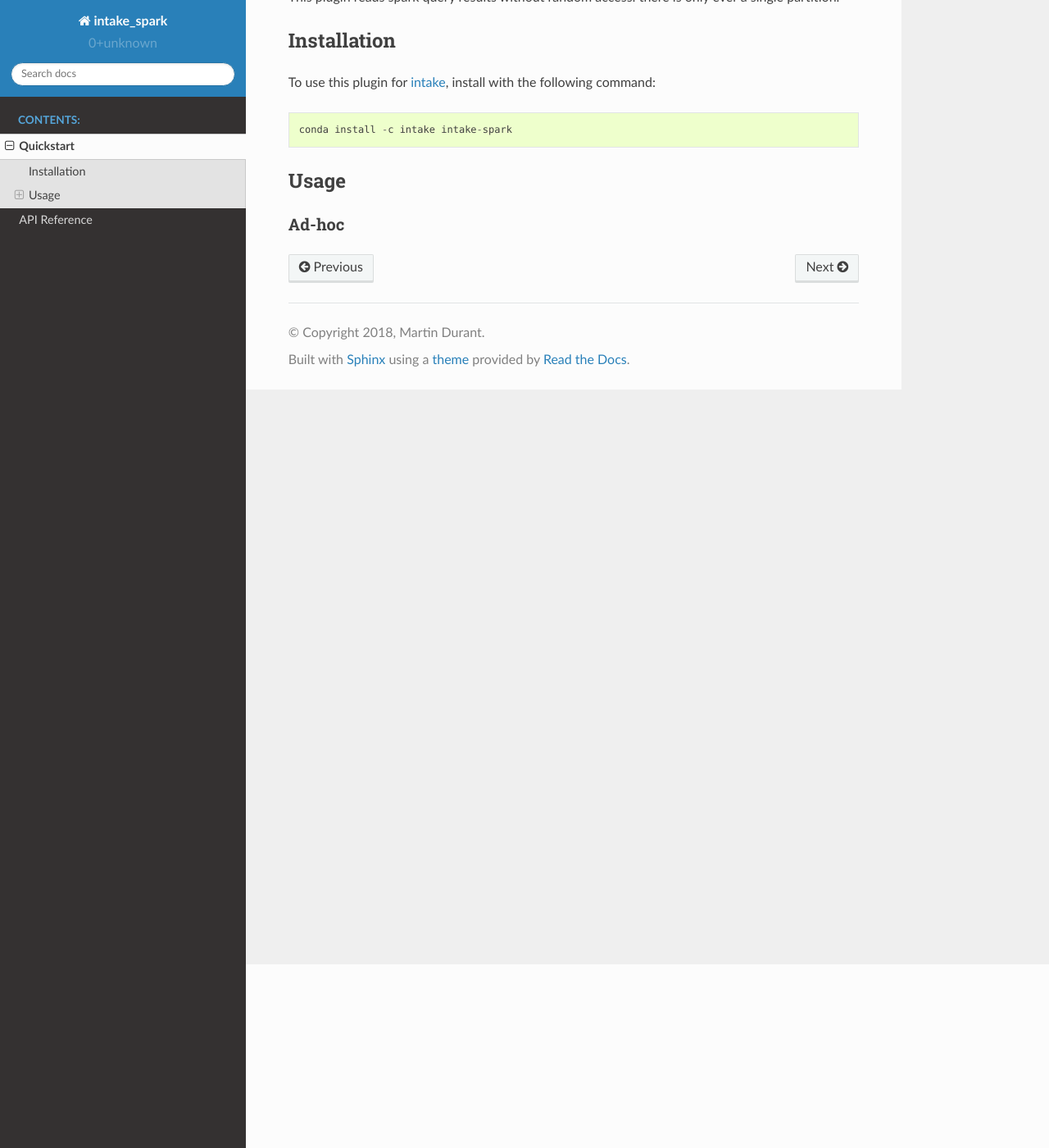
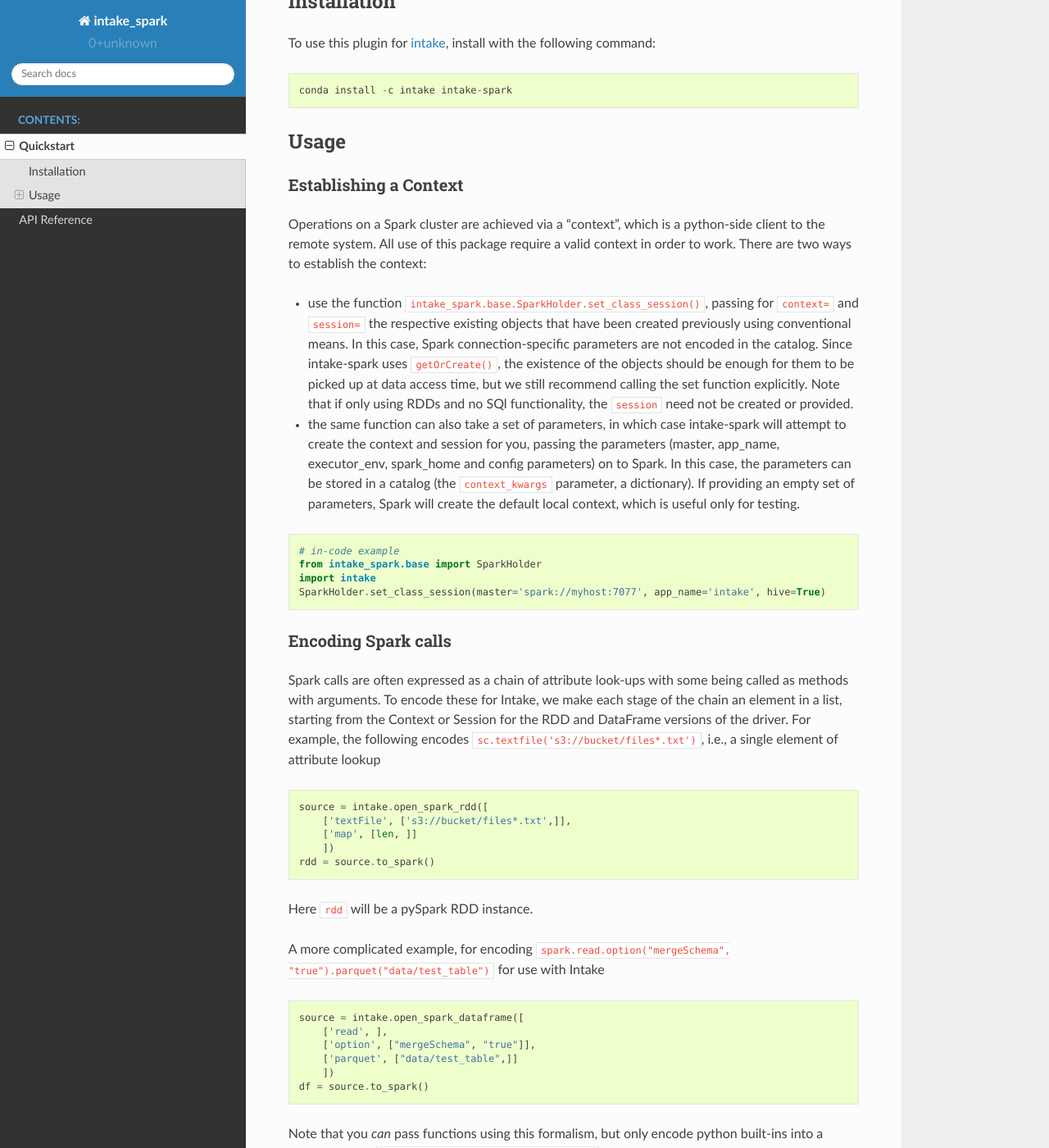
Before and after one commit to intake/intake-spark, a Sphinx documentation site: the page built from docs/source/quickstart.rst, in a window 1280 px wide and 1400 px high, scrolled down 224 px. Shown: the whole window at 82% size. Built offline with Sphinx 7.4.7 and the Read the Docs theme 2.0.0, drawn with Linux system fonts in a browser that asks for light colours; some of the changed text lies outside the part shown.

Commit message:
Update usage docs

```diff
--- a/docs/source/api.rst
+++ b/docs/source/api.rst
@@ -6,7 +6,7 @@ API Reference
 .. autosummary::
    intake_spark.spark_sources.SparkRDD
    intake_spark.spark_sources.SparkDataFrame
-   intake.spark.spark_cat.SparkTablesCatalog
+   intake_spark.spark_cat.SparkTablesCatalog
 
 .. autoclass:: intake_spark.spark_sources.SparkRDD
    :members:
@@ -14,5 +14,5 @@ API Reference
 .. autoclass:: intake_spark.spark_sources.SparkDataFrame
    :members:
 
-.. autoclass:: intake.spark.spark_cat.SparkTablesCatalog
+.. autoclass:: intake_spark.spark_cat.SparkTablesCatalog
    :members:
--- a/docs/source/quickstart.rst
+++ b/docs/source/quickstart.rst
@@ -6,8 +6,6 @@ Quickstart
 
 .. _Apache Spark: http://spark.apache.org/docs/latest/
 
-This plugin reads spark query results without random access: there is only ever
-a single partition.
 
 Installation
 ------------
@@ -21,5 +19,88 @@ To use this plugin for `intake`_, install with the following command::
 Usage
 -----
 
-Ad-hoc
-~~~~~~
+Establishing a Context
+~~~~~~~~~~~~~~~~~~~~~~
+
+Operations on a Spark cluster are achieved via a "context", which is a python-side client to the remote system. All
+use of this package require a valid context in order to work. There are two ways to establish the context:
+
+- use the function ``intake_spark.base.SparkHolder.set_class_session()``, passing for ``context=`` and ``session=``
+  the respective existing objects that have been created previously using conventional means. In this case, Spark
+  connection-specific parameters are not encoded in the catalog. Since intake-spark uses ``getOrCreate()``, the
+  existence of the objects should be enough for them to be picked up at data access time, but we still recommend
+  calling the set function explicitly. Note that if only using RDDs and no SQl functionality, the ``session`` need
+  not be created or provided.
+
+- the same function can also take a set of parameters, in which case intake-spark will attempt to create the context
+  and session for you, passing the parameters (master, app_name, executor_env, spark_home and config parameters) on
+  to Spark. In this case, the parameters can be stored in a catalog (the ``context_kwargs`` parameter, a dictionary).
+  If providing an empty set of parameters, Spark will create the default local context, which is useful only for
+  testing.
+
+.. code-block:: python
+
+   # in-code example
+   from intake_spark.base import SparkHolder
+   import intake
+   SparkHolder.set_class_session(master='spark://myhost:7077', app_name='intake', hive=True)
+
+Encoding Spark calls
+~~~~~~~~~~~~~~~~~~~~
+
+Spark calls are often expressed as a chain of attribute look-ups with some being called as methods with arguments.
+To encode these for Intake, we make each stage of the chain an element in a list, starting from the Context or
+Session for the RDD and DataFrame versions of the driver. For example, the following encodes
+``sc.textfile('s3://bucket/files*.txt')``, i.e., a single element of attribute lookup
+
+.. code-block:: python
+
+   source = intake.open_spark_rdd([
+       ['textFile', ['s3://bucket/files*.txt',]],
+       ['map', [len, ]]
+       ])
+   rdd = source.to_spark()
+
+Here ``rdd`` will be a pySpark RDD instance.
+
+A more complicated example, for encoding ``spark.read.option("mergeSchema", "true").parquet("data/test_table")``
+for use with Intake
+
+.. code-block:: python
+
+   source = intake.open_spark_dataframe([
+       ['read', ],
+       ['option', ["mergeSchema", "true"]],
+       ['parquet', ["data/test_table",]]
+       ])
+   df = source.to_spark()
+
+Note that you *can* pass functions using this formalism, but only encode python built-ins into a YAML file,
+e.g., ``len => !!python/name:builtins.len ''``.
+
+Using in a catalog
+~~~~~~~~~~~~~~~~~~
+
+The above example could be expressed in YAML syntax as follows
+
+.. code-block:: yaml
+
+    sources:
+      spark_dataframe:
+        args:
+          args:
+          - - read
+          - - option
+            - - mergeSchema
+              - 'true'
+          - - parquet
+            - - data/test_table
+          context_kwargs:
+            master: "spark://myhost:7077"
+            app_name: intake
+        description: ''
+        driver: spark_dataframe
+        metadata: {}
+
+Note the complex nesting pattern, and that in this case we are including arguments for creating an appropriate
+SparkContext and Session on the fly, if one has not already been made.
```
Also changed, not shown: docs/source/index.rst (+8 -0 lines), 3 other files.
